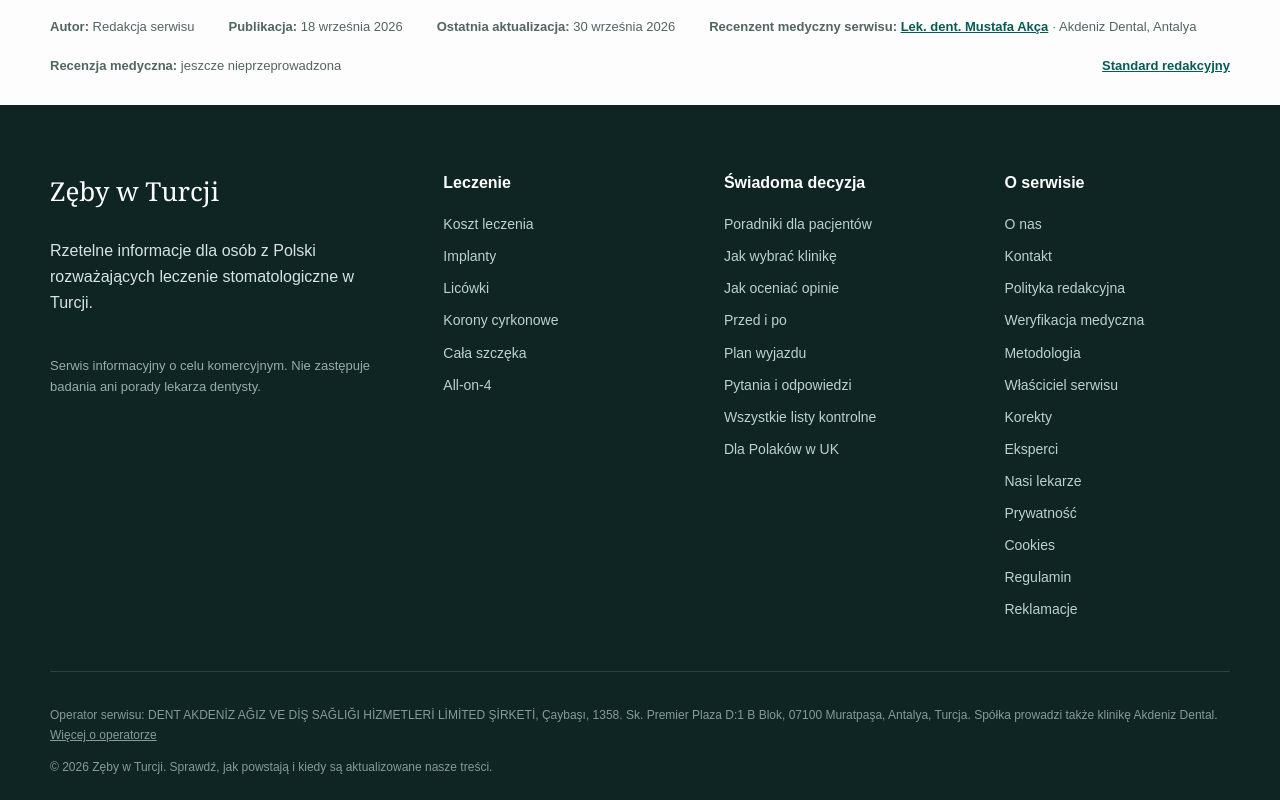
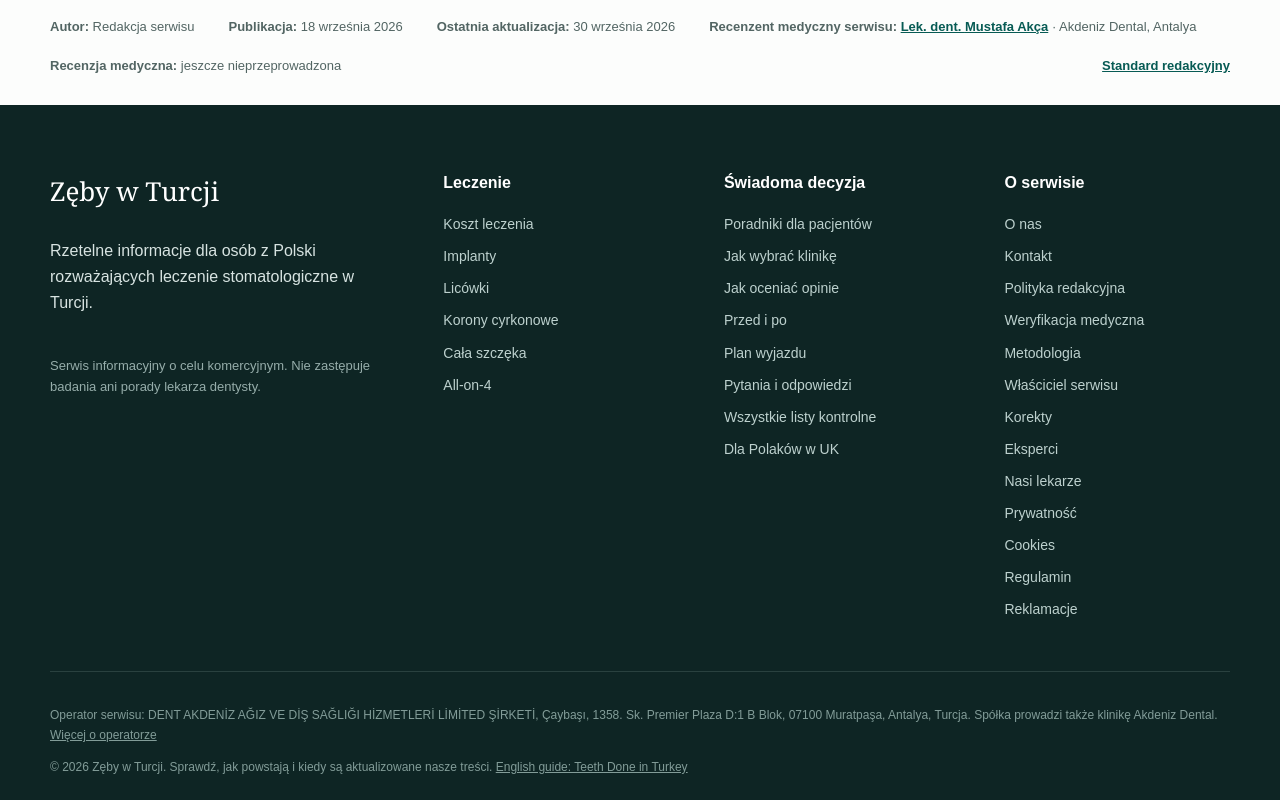
Before and after one commit to digiroiio-lgtm/zebywturcjikoszt.pl, a Next.js app: page / in a window 1280 px wide. Shown: the part 7157-7957 px from the top of the page. Built offline with nearby package versions, Linux system fonts and the light colour scheme; no server answers.

Commit message:
Add contextual cross-link in footer for related site
Co-Authored-By: Claude Sonnet 5.5 <noreply@anthropic.com>
Claude-Session: https://claude.ai/code/session_016K6YZcD64W9hNCT9mxvvEL

```diff
--- a/components/site-footer.tsx
+++ b/components/site-footer.tsx
@@ -11,7 +11,7 @@ export function SiteFooter() {
         <div><p className="footer-heading">Świadoma decyzja</p><Link href="/poradniki">Poradniki dla pacjentów</Link><Link href="/jak-wybrac-klinike">Jak wybrać klinikę</Link><Link href="/opinie">Jak oceniać opinie</Link><Link href="/przed-i-po">Przed i po</Link><Link href="/antalya">Plan wyjazdu</Link><Link href="/pytania-i-odpowiedzi">Pytania i odpowiedzi</Link><Link href="/listy-kontrolne">Wszystkie listy kontrolne</Link><Link href="/uk">Dla Polaków w UK</Link></div>
         <div><p className="footer-heading">O serwisie</p><Link href="/o-nas">O nas</Link><Link href="/kontakt">Kontakt</Link><Link href="/polityka-redakcyjna">Polityka redakcyjna</Link><Link href="/weryfikacja-medyczna">Weryfikacja medyczna</Link><Link href="/metodologia">Metodologia</Link><Link href="/wlasciciel-serwisu">Właściciel serwisu</Link><Link href="/korekty">Korekty</Link>{credentialsPublished && <Link href="/dokumenty-i-licencje">Dokumenty i licencje</Link>}<Link href="/eksperci">Eksperci</Link><Link href="/nasi-lekarze">Nasi lekarze</Link><Link href="/polityka-prywatnosci">Prywatność</Link><Link href="/cookies">Cookies</Link><Link href="/regulamin">Regulamin</Link><Link href="/reklamacje">Reklamacje</Link></div>
       </div>
-      <div className="shell footer-bottom">{operatorIsPublished && <p>Operator serwisu: {OPERATOR.legalName}, {operatorRows(OPERATOR).find((row) => row.label === "Adres")?.value}. Spółka prowadzi także klinikę Akdeniz Dental. <Link href="/o-nas">Więcej o operatorze</Link></p>}© 2026 Zęby w Turcji. Sprawdź, jak powstają i kiedy są aktualizowane nasze treści.</div>
+      <div className="shell footer-bottom">{operatorIsPublished && <p>Operator serwisu: {OPERATOR.legalName}, {operatorRows(OPERATOR).find((row) => row.label === "Adres")?.value}. Spółka prowadzi także klinikę Akdeniz Dental. <Link href="/o-nas">Więcej o operatorze</Link></p>}© 2026 Zęby w Turcji. Sprawdź, jak powstają i kiedy są aktualizowane nasze treści. <a href="https://www.teethdoneinturkey.co.uk" hrefLang="en" lang="en">English guide: Teeth Done in Turkey</a></div>
     </footer>
   );
 }
```
